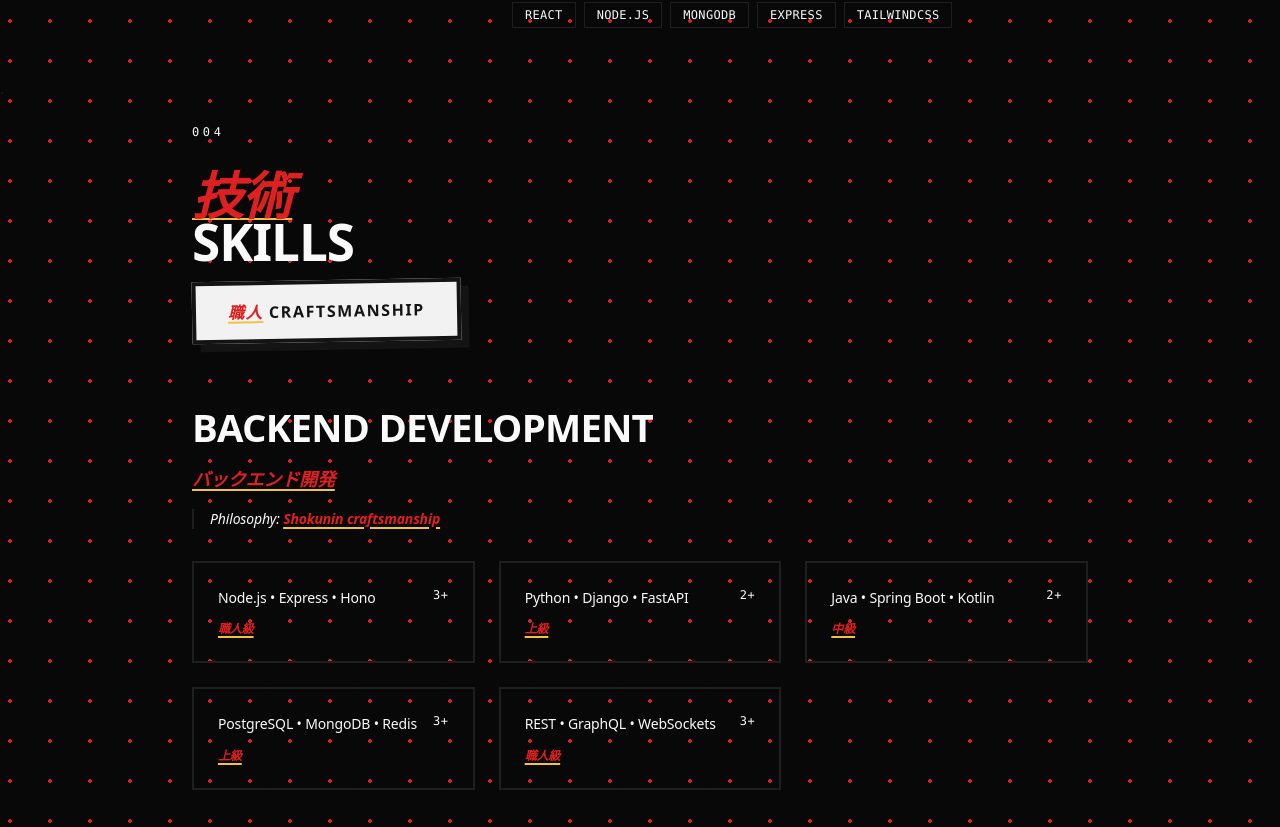
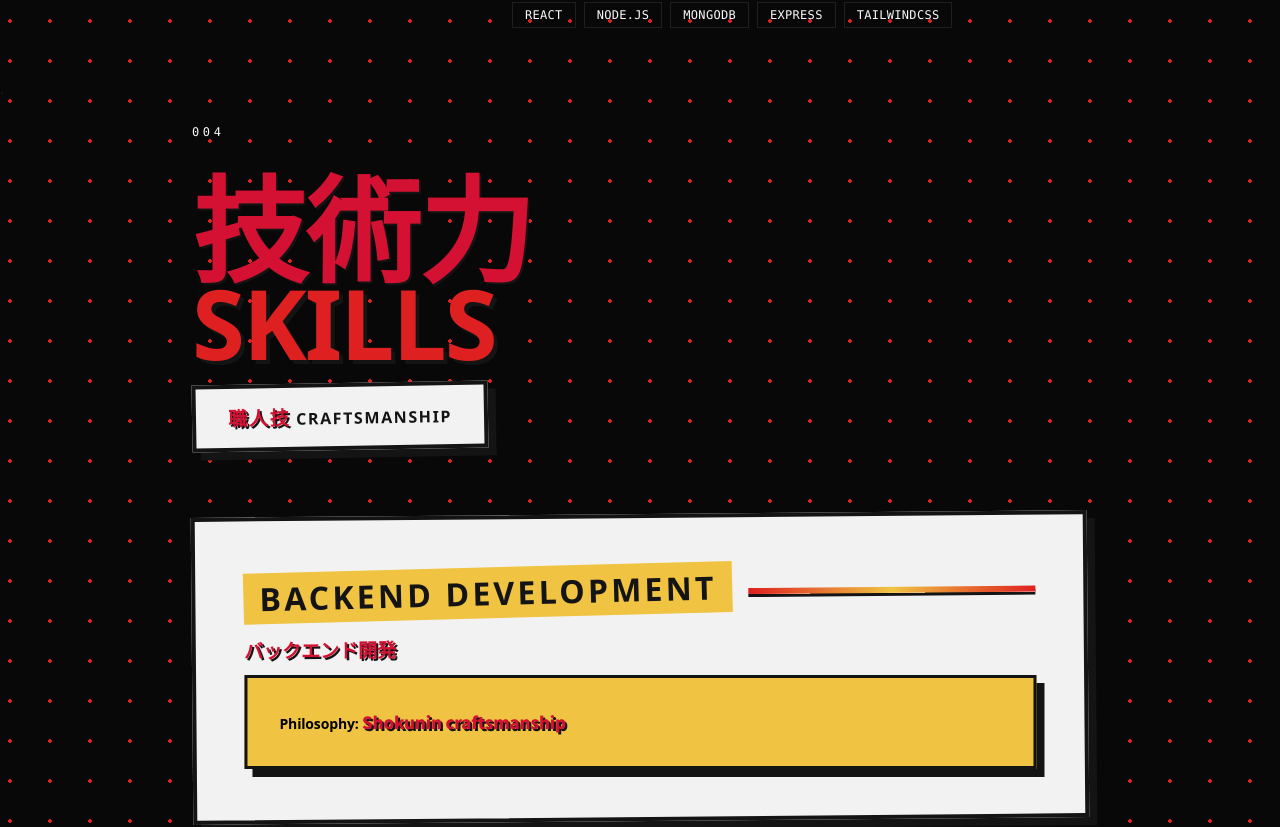
Before and after one commit to debarshee2004/retro-portfolio, a SvelteKit app: page / in a window 1280 px wide. Shown: the part 4709-5536 px from the top of the page. Built offline with nearby package versions, Linux system fonts and the light colour scheme.

Commit message:
Updated Project and Skills section

```diff
--- a/src/components/Projects.svelte
+++ b/src/components/Projects.svelte
@@ -26,20 +26,20 @@
 
 				<!-- Title with Japanese -->
 				<div class="space-y-4">
-					<h2 class="text-6xl font-black tracking-[-0.02em] uppercase md:text-7xl">
-						<span class="japanese-text">作品</span><br />
+					<h2 class="brutal-title">
+						<span class="japanese-kanji">作品集</span><br />
 						PROJECTS
 					</h2>
-					<div class="brutalist-box inline-block">
-						<span class="japanese-text">創造</span> CREATIVE WORK
+					<div class="brutalist-box japanese-float">
+						<span class="japanese-kanji">創造物</span> CREATIVE WORK
 					</div>
 				</div>
 
 				<!-- Description -->
 				<div class="max-w-2xl">
-					<div class="border-retro-blue border-l-2 pl-6">
-						<p class="text-muted-foreground leading-relaxed font-light">
-							Selected work showcasing expertise in <span class="japanese-text">機械学習</span> (machine
+					<div class="brutalist-card">
+						<p class="leading-relaxed font-medium">
+							Selected work showcasing expertise in <span class="japanese-kanji">機械学習</span> (machine
 							learning), full-stack development, and innovative solutions across various domains.
 						</p>
 					</div>
--- a/src/components/Skills.svelte
+++ b/src/components/Skills.svelte
@@ -26,12 +26,12 @@
 
 				<!-- Title with Japanese -->
 				<div class="space-y-4">
-					<h2 class="text-6xl font-black tracking-[-0.02em] uppercase md:text-7xl">
-						<span class="japanese-text">技術</span><br />
+					<h2 class="brutal-title">
+						<span class="japanese-kanji">技術力</span><br />
 						SKILLS
 					</h2>
-					<div class="brutalist-box inline-block">
-						<span class="japanese-text">職人</span> CRAFTSMANSHIP
+					<div class="brutalist-box japanese-float">
+						<span class="japanese-kanji">職人技</span> CRAFTSMANSHIP
 					</div>
 				</div>
 			</div>
@@ -41,53 +41,44 @@
 				{#each skills as category}
 					<div class="space-y-8">
 						<!-- Category Header -->
-						<div class="space-y-4">
-							<div class="flex items-center space-x-4">
-								<h3 class="text-2xl font-bold tracking-wide uppercase">
+						<div class="brutal-section">
+							<div class="mb-4 flex items-center space-x-4">
+								<h3 class="brutal-subtitle">
 									{category.category}
 								</h3>
-								<div class="bg-retro-blue h-px flex-1"></div>
+								<div class="japanese-accent-line flex-1"></div>
 							</div>
 
 							{#if category.japaneseCategory}
-								<div class="japanese-text text-lg font-medium">
+								<div class="japanese-kanji mb-3 text-lg font-bold">
 									{category.japaneseCategory}
 								</div>
 							{/if}
 
 							{#if category.philosophy}
-								<div class="border-retro-yellow border-l-2 pl-4">
-									<p class="text-muted-foreground text-sm font-light italic">
-										Philosophy: <span class="japanese-text">{category.philosophy}</span>
+								<div class="brutalist-card japanese-gold-bg text-black">
+									<p class="text-sm font-bold">
+										Philosophy: <span class="japanese-kanji">{category.philosophy}</span>
 									</p>
 								</div>
 							{/if}
 						</div>
 
 						<!-- Skills Grid -->
-						<div class="grid grid-cols-1 gap-6 md:grid-cols-2 xl:grid-cols-3">
+						<div class="brutal-grid">
 							{#each category.skills as skill}
-								<div
-									class="border-foreground group hover:border-retro-blue border-2 p-6 transition-all"
-								>
+								<div class="brutalist-card">
 									<div class="space-y-3">
 										<div class="flex items-start justify-between">
-											<div class="text-sm leading-relaxed font-medium">{skill.name}</div>
-											{#if skill.years}
-												<div class="text-retro-blue font-mono text-xs tracking-wider uppercase">
-													{skill.years}
-												</div>
-											{/if}
+											<div class="text-sm leading-relaxed font-bold">{skill.name}</div>
 										</div>
 
 										{#if skill.level}
 											<div class="flex items-center space-x-3">
-												<div class="japanese-text text-xs font-medium">
+												<div class="japanese-kanji text-xs font-bold">
 													{skill.level}
 												</div>
-												<div
-													class="bg-retro-blue h-px flex-1 opacity-30 transition-opacity group-hover:opacity-100"
-												></div>
+												<div class="japanese-accent-line flex-1"></div>
 											</div>
 										{/if}
 									</div>
```
